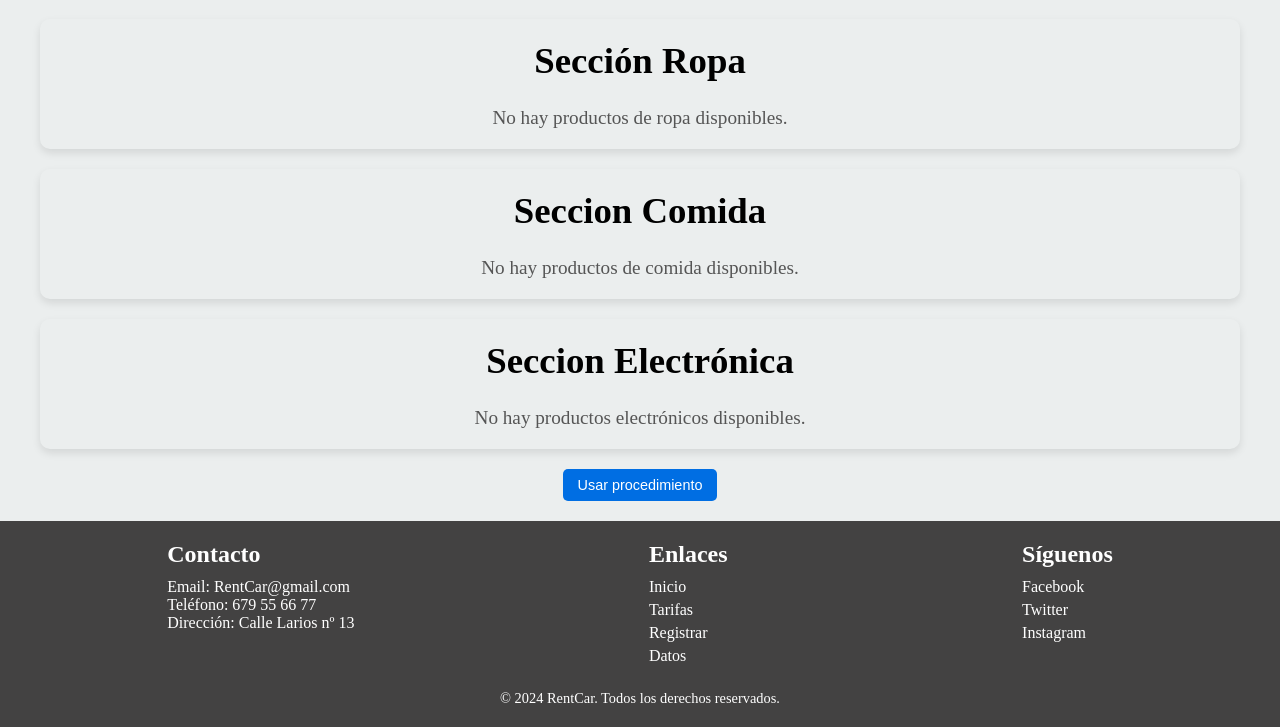
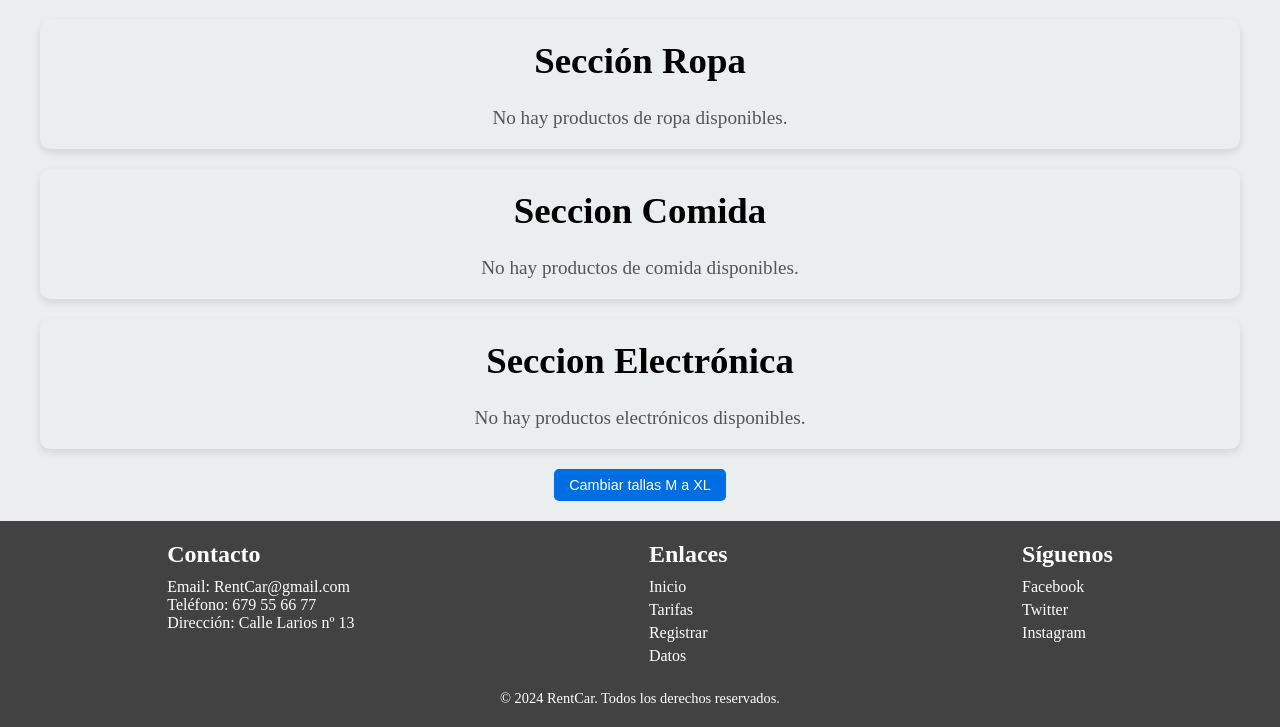
Before and after one commit to MiguelVaroRaya/T5A2.Programacion_Orientada_A_Objetos, a PHP site: page / in a window 1280 px wide. Shown: the part 158-885 px from the top of the page. Run offline with PHP 8.4, Linux system fonts and the light colour scheme; data that the repository does not hold is empty.

Commit message:
Cambio contenido de un boton del main

```diff
--- a/resources/views/includes/main.php
+++ b/resources/views/includes/main.php
@@ -101,7 +101,7 @@ foreach ($electronicoTotal as $key => $electronico) {
     </section>
 
     <form action="procedimiento" method="POST">
-        <button type="submit" class="card__boton">Usar procedimiento</button>
+        <button type="submit" class="card__boton">Cambiar tallas M a XL</button>
 
     </form>
 </main>
```
